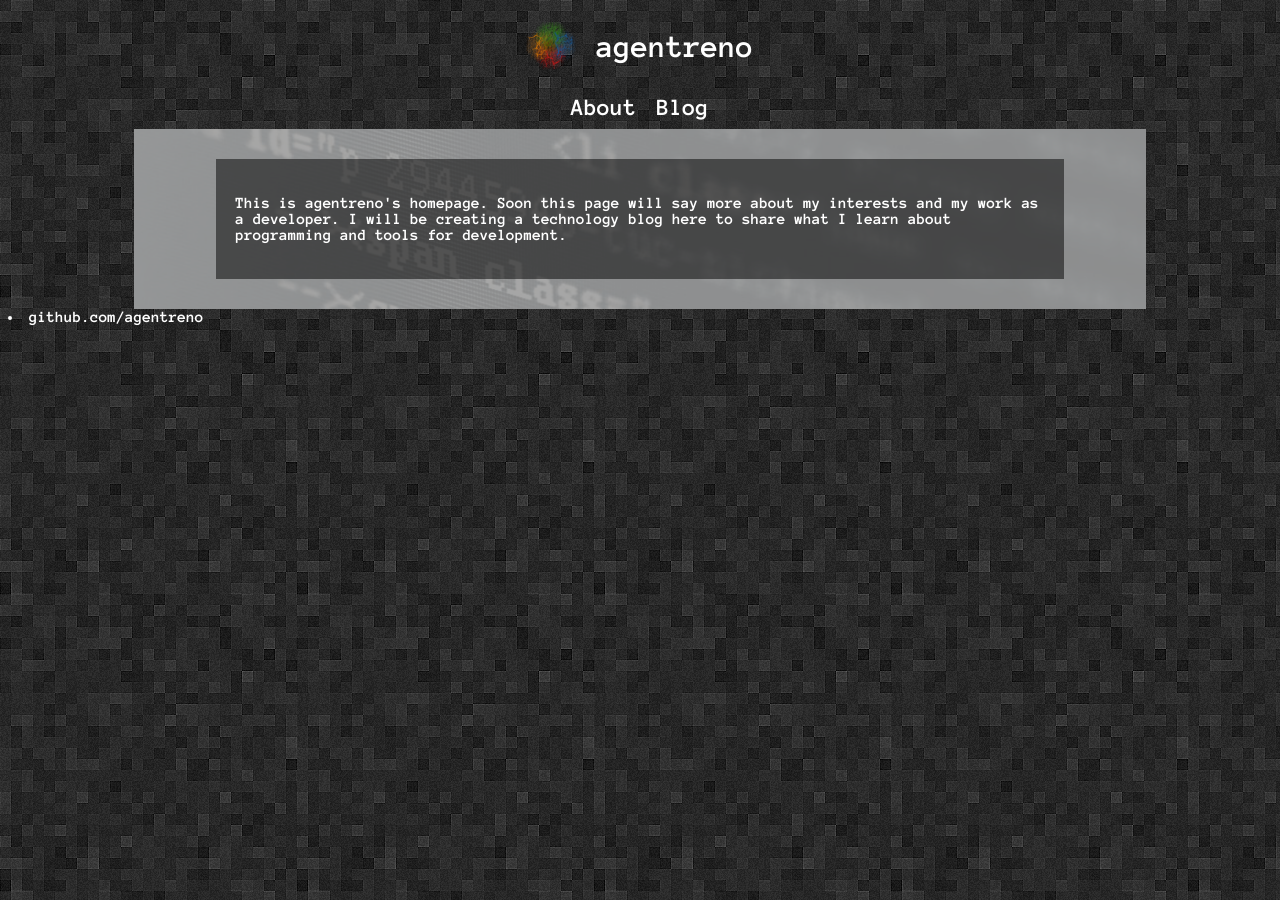
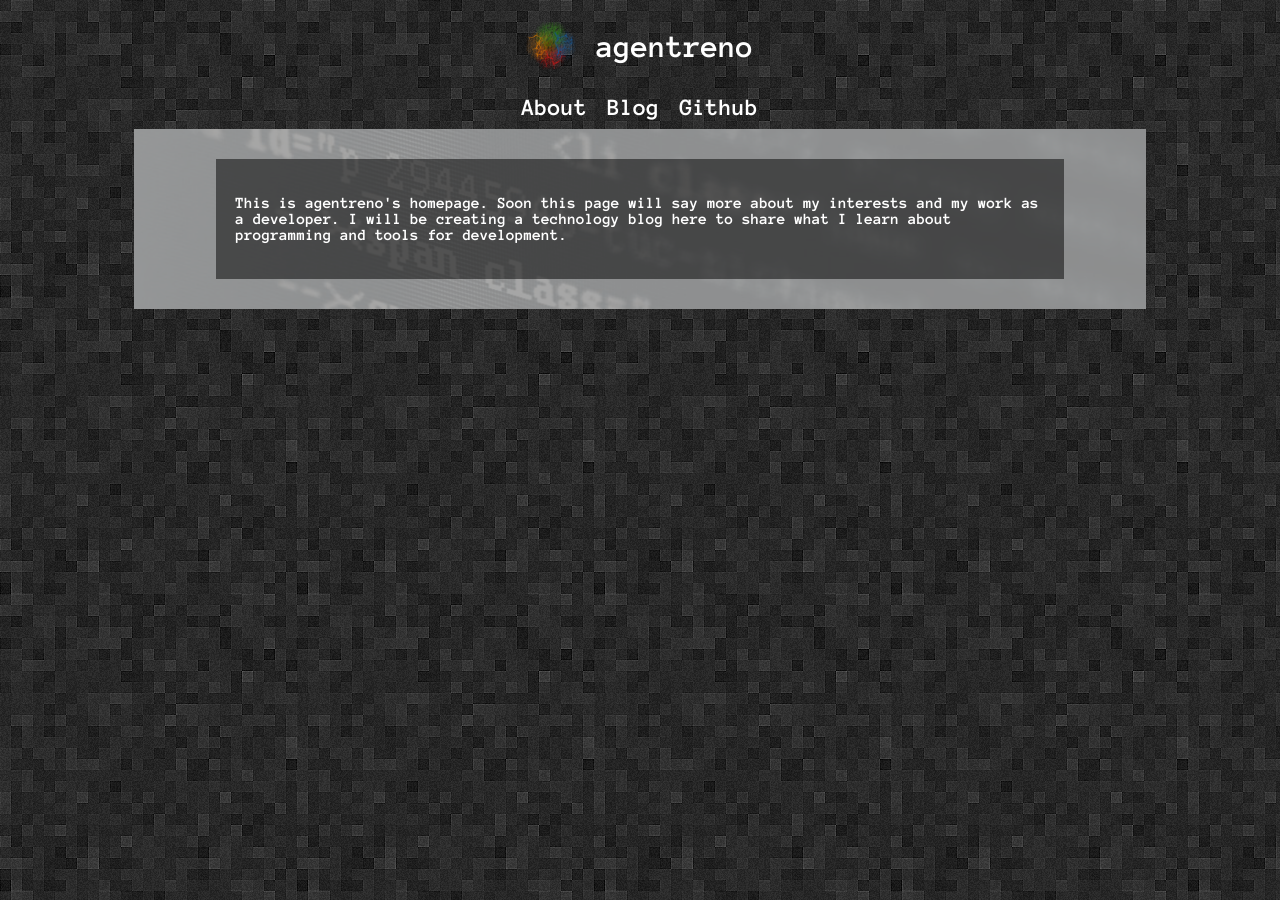
Before and after one commit to agentreno/agentreno.github.io, a Jekyll site: the page built from index.html, in a window 1280 px wide. Built offline with Jekyll 4.4.1, drawn with Linux system fonts in a browser that asks for light colours.

Commit message:
Link to Github from the menu bar instead of the footer

```diff
--- a/_layouts/default.html
+++ b/_layouts/default.html
@@ -14,13 +14,10 @@
             <nav class="nav">
                 <a href="/">About</a>
                 <a href="/blog">Blog</a>
+                <a href="https://github.com/agentreno">Github</a>
             </nav>
         </div>
 
         {{ content }}
-
-        <footer>
-            <li><a href="https://github.com/agentreno">github.com/agentreno</a></li>
-        </footer>
     </body>
 </html>
```
